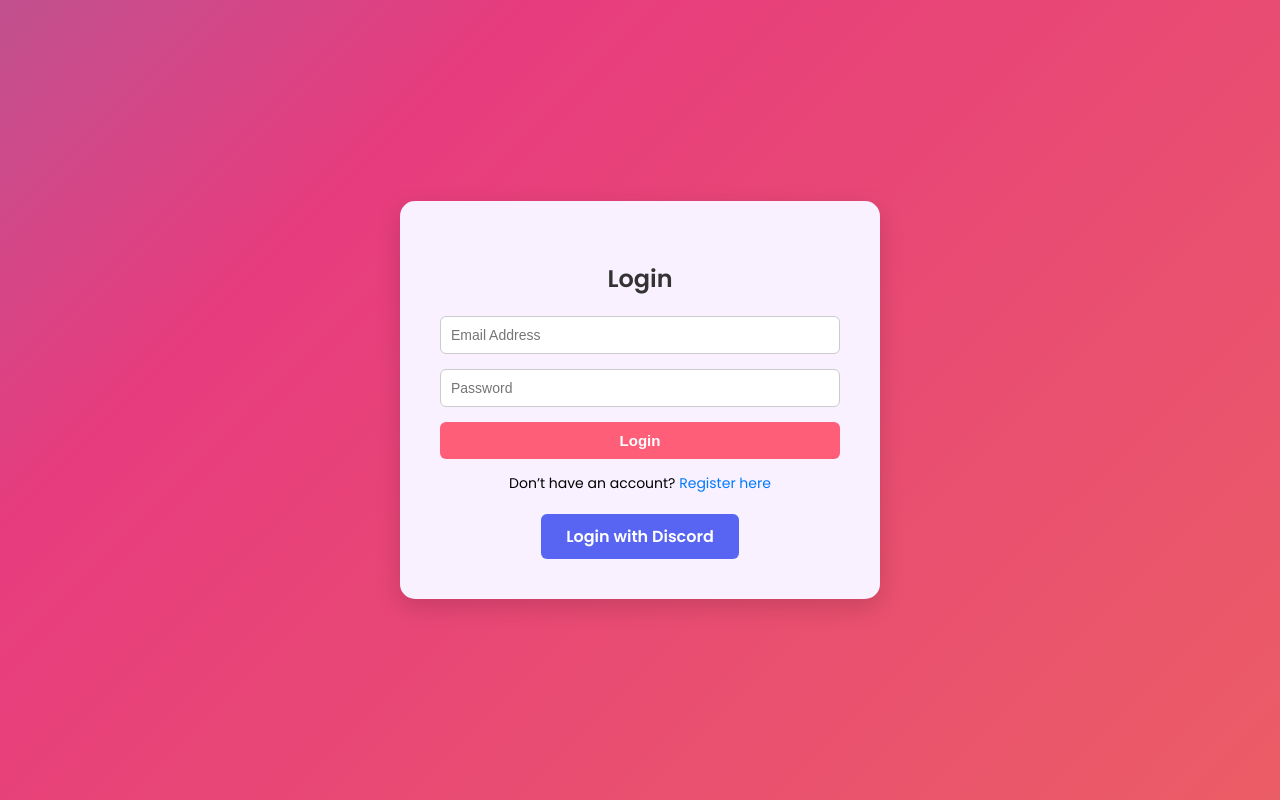
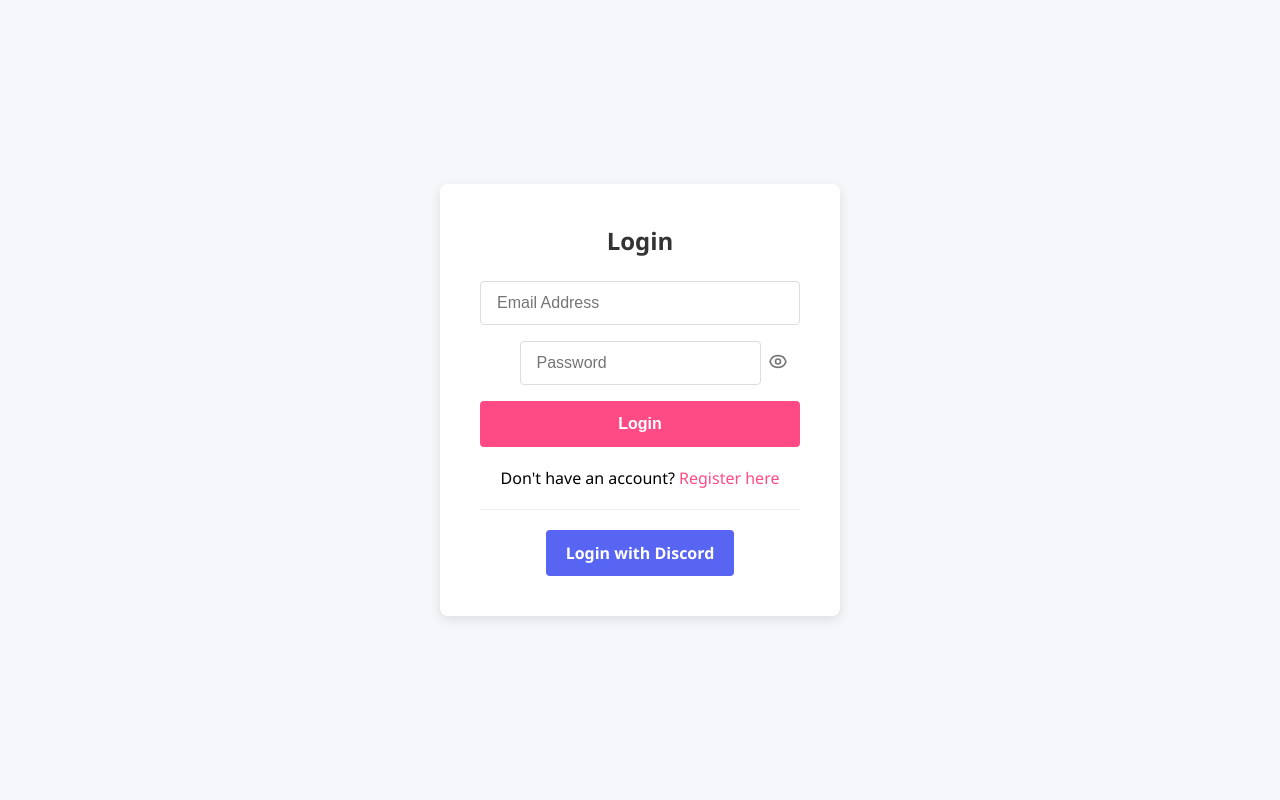
Before and after one commit to KelvinFrederick/LoveConnect, a PHP site: page /LoveConnect/login.php in a window 1280 px wide. Run offline with PHP 8.4, Linux system fonts and the light colour scheme.

Commit message:
Update login.php
added a password icon

```diff
--- a/login.php
+++ b/login.php
@@ -1,68 +1,158 @@
-<?php
-session_start();
-require 'db.php';
-
-if ($_SERVER["REQUEST_METHOD"] == "POST") {
-    $email = htmlspecialchars($_POST['email']);
-    $password = $_POST['password'];
-
-    $stmt = $conn->prepare("SELECT id, password FROM users WHERE email = ?");
-    $stmt->bind_param("s", $email);
-    $stmt->execute();
-    $stmt->store_result();
-    $stmt->bind_result($id, $hashed_password);
-
-    if ($stmt->num_rows > 0) {
-        $stmt->fetch();
-        if (password_verify($password, $hashed_password)) {
-            $_SESSION['user'] = $id;
-
-            $profile_check = $conn->prepare("SELECT id FROM profiles WHERE user_id = ?");
-            $profile_check->bind_param("i", $id);
-            $profile_check->execute();
-            $profile_check->store_result();
-
-            if ($profile_check->num_rows > 0) {
-                header("Location: home.php");
-            } else {
-                header("Location: create_profile.php");
-            }
-            exit();
-        } else {
-            $error = "Invalid email or password.";
-        }
-    } else {
-        $error = "User not found. <a href='register.php'>Create an account</a>";
-    }
-}
-?>
 <!DOCTYPE html>
 <html>
 <head>
     <title>Login - LoveConnect</title>
-    <link rel="stylesheet" href="style.css">
+    <style>
+        body {
+            font-family: 'Segoe UI', Tahoma, Geneva, Verdana, sans-serif;
+            background-color: #f5f7fa;
+            margin: 0;
+            padding: 0;
+            display: flex;
+            justify-content: center;
+            align-items: center;
+            height: 100vh;
+        }
+        .container {
+            background-color: white;
+            border-radius: 8px;
+            box-shadow: 0 4px 12px rgba(0, 0, 0, 0.1);
+            padding: 40px;
+            width: 320px;
+            text-align: center;
+        }
+        h2 {
+            color: #333;
+            margin-top: 0;
+            margin-bottom: 24px;
+        }
+        form {
+            display: flex;
+            flex-direction: column;
+            gap: 16px;
+            margin-bottom: 20px;
+        }
+        input {
+            padding: 12px 16px;
+            border: 1px solid #ddd;
+            border-radius: 4px;
+            font-size: 16px;
+            transition: border-color 0.2s;
+        }
+        input:focus {
+            border-color: #ff4b85;
+            outline: none;
+        }
+        .password-container {
+            position: relative;
+        }
+        .password-toggle {
+            position: absolute;
+            right: 12px;
+            top: 50%;
+            transform: translateY(-50%);
+            background: none;
+            border: none;
+            cursor: pointer;
+            padding: 0;
+            color: #777;
+        }
+        .password-toggle:hover {
+            color: #ff4b85;
+        }
+        .password-toggle svg {
+            width: 20px;
+            height: 20px;
+        }
+        .primary-btn {
+            background-color: #ff4b85;
+            color: white;
+            border: none;
+            padding: 14px;
+            border-radius: 4px;
+            font-size: 16px;
+            cursor: pointer;
+            font-weight: 600;
+            transition: background-color 0.2s;
+        }
+        .primary-btn:hover {
+            background-color: #e43975;
+        }
+        a {
+            color: #ff4b85;
+            text-decoration: none;
+        }
+        a:hover {
+            text-decoration: underline;
+        }
+        .discord-login {
+            margin-top: 20px;
+            padding-top: 20px;
+            border-top: 1px solid #eee;
+        }
+        .discord-btn {
+            display: inline-block;
+            background-color: #5865F2;
+            color: white;
+            padding: 12px 20px;
+            border-radius: 4px;
+            font-weight: 600;
+            transition: background-color 0.2s;
+        }
+        .discord-btn:hover {
+            background-color: #4752c4;
+            text-decoration: none;
+        }
+    </style>
 </head>
 <body>
     <div class="container">
         <h2>Login</h2>
-
-        <?php if (isset($_GET['registered']) && $_GET['registered'] == 'success'): ?>
-            <p style="color: green;">Registration successful! Please log in.</p>
-        <?php endif; ?>
-        <?php if (isset($error)) echo "<p style='color:red;'>$error</p>"; ?>
-
+        <!-- Success message that appears after registration -->
+        <p style="color: green; display: none;">Registration successful! Please log in.</p>
+        <!-- Error message that appears when credentials are invalid -->
+        <p style="color: red; display: none;">Invalid email or password.</p>
         <form method="post">
             <input type="email" name="email" placeholder="Email Address" required>
-            <input type="password" name="password" placeholder="Password" required>
+            <div class="password-container">
+                <input type="password" name="password" id="password" placeholder="Password" required>
+                <button type="button" class="password-toggle" onclick="togglePassword()">
+                    <!-- Eye icon (show password) -->
+                    <svg xmlns="http://www.w3.org/2000/svg" fill="none" viewBox="0 0 24 24" stroke="currentColor">
+                        <path stroke-linecap="round" stroke-linejoin="round" stroke-width="2" d="M15 12a3 3 0 11-6 0 3 3 0 016 0z" />
+                        <path stroke-linecap="round" stroke-linejoin="round" stroke-width="2" d="M2.458 12C3.732 7.943 7.523 5 12 5c4.478 0 8.268 2.943 9.542 7-1.274 4.057-5.064 7-9.542 7-4.477 0-8.268-2.943-9.542-7z" />
+                    </svg>
+                </button>
+            </div>
             <button type="submit" class="primary-btn">Login</button>
         </form>
-
-        <p>Don’t have an account? <a href="register.php">Register here</a></p>
-
-        <!-- ✅ Styled Discord Login Button -->
+        <p>Don't have an account? <a href="register.php">Register here</a></p>
+        <!-- Discord Login Button -->
         <div class="discord-login">
             <a href="login-discord.php" class="discord-btn">Login with Discord</a>
         </div>
     </div>
+
+    <script>
+        function togglePassword() {
+            const passwordInput = document.getElementById('password');
+            const passwordToggle = document.querySelector('.password-toggle svg');
+
+            if (passwordInput.type === 'password') {
+                passwordInput.type = 'text';
+                // Change to "hide password" icon (eye with slash)
+                passwordToggle.innerHTML = `
+                    <path stroke-linecap="round" stroke-linejoin="round" stroke-width="2" d="M13.875 18.825A10.05 10.05 0 0112 19c-4.478 0-8.268-2.943-9.543-7a9.97 9.97 0 011.563-3.029m5.858.908a3 3 0 114.243 4.243M9.878 9.878l4.242 4.242M9.88 9.88l-3.29-3.29m7.532 7.532l3.29 3.29M3 3l3.59 3.59m0 0A9.953 9.953 0 0112 5c4.478 0 8.268 2.943 9.543 7a10.025 10.025 0 01-4.132 5.411m0 0L21 21" />
+                `;
+            } else {
+                passwordInput.type = 'password';
+                // Change back to "show password" icon (eye)
+                passwordToggle.innerHTML = `
+                    <path stroke-linecap="round" stroke-linejoin="round" stroke-width="2" d="M15 12a3 3 0 11-6 0 3 3 0 016 0z" />
+                    <path stroke-linecap="round" stroke-linejoin="round" stroke-width="2" d="M2.458 12C3.732 7.943 7.523 5 12 5c4.478 0 8.268 2.943 9.542 7-1.274 4.057-5.064 7-9.542 7-4.477 0-8.268-2.943-9.542-7z" />
+                `;
+            }
+        }
+    </script>
 </body>
 </html>
```
